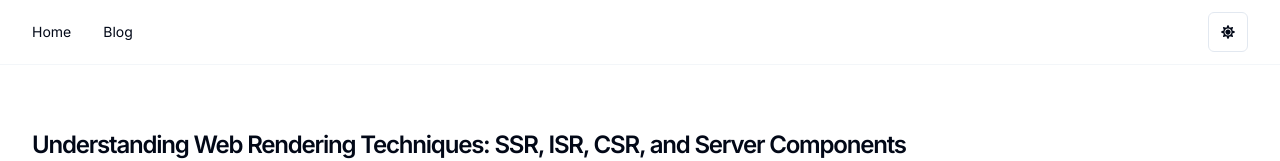
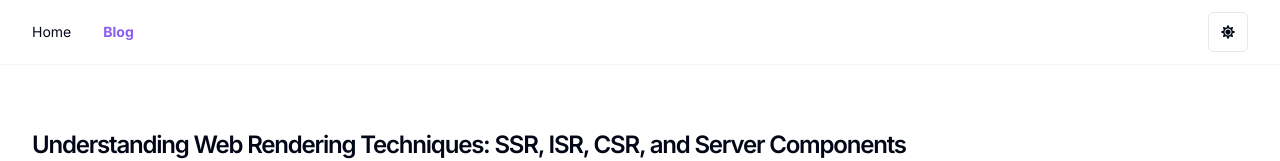
Before and after one commit to arfa/portfolio, a Next.js app: page /blog/csr-ssr-isr-server-component in a window 1280 px wide. Shown: the top 161 px of the page. Built offline with nearby package versions, Linux system fonts and the light colour scheme.

Commit message:
fix: update Navbar link styling for active blog page

```diff
--- a/components/Navbar.tsx
+++ b/components/Navbar.tsx
@@ -12,7 +12,6 @@ interface NavbarProps {}
 
 export default function Navbar(props: NavbarProps) {
   const pathname = usePathname();
-  console.log('pathname: ', pathname);
   const { setTheme, theme } = useTheme();
 
   return (
@@ -33,7 +32,7 @@ export default function Navbar(props: NavbarProps) {
               href='/blog'
               className={cn(
                 'transition-colors hover:text-violet-500 no-wrap',
-                pathname === '/blog' ? 'text-violet-500 font-bold' : 'text-foreground'
+                pathname.startsWith('/blog') ? 'text-violet-500 font-bold' : 'text-foreground'
               )}
             >
               Blog
```
